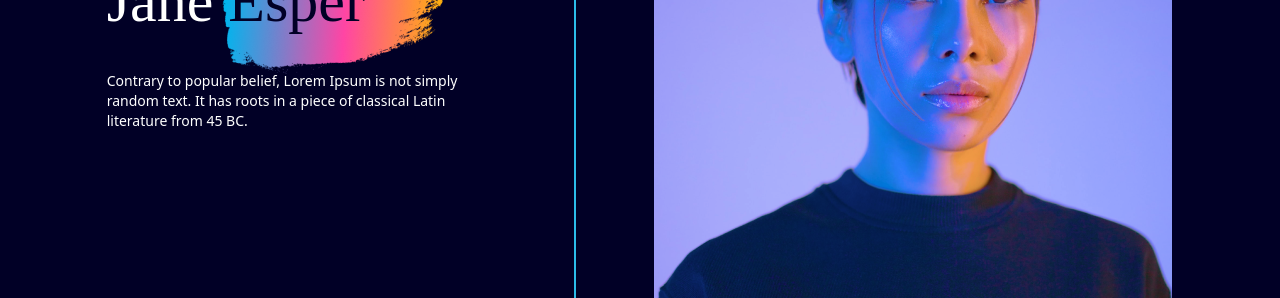
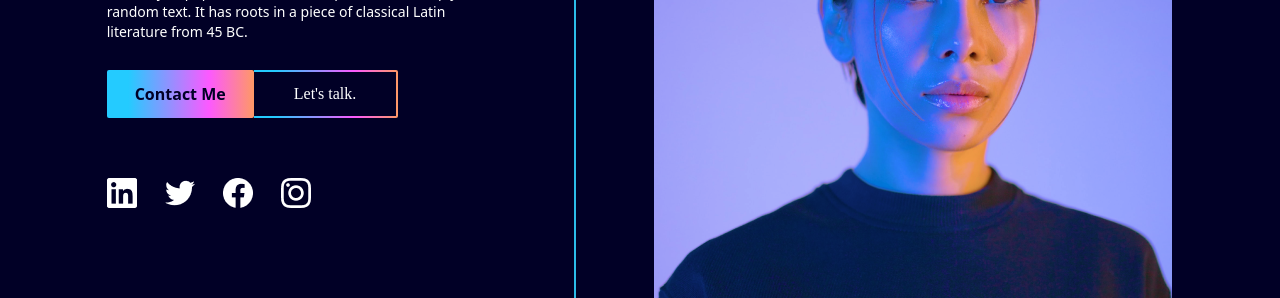
Before and after one commit to FumCode/react-portfolio-webapp, a React (Vite) app: page / in a window 1280 px wide. Shown: the part 1199-1497 px from the top of the page. Built offline with nearby package versions, Linux system fonts and the light colour scheme.

Commit message:
fix bugs. add social links

```diff
--- a/src/App.jsx
+++ b/src/App.jsx
@@ -3,6 +3,7 @@
 import Landing from './scenes/Landing'
 import useMediaQuery from "./hooks/useMediaQuery";
 import Navbar from './scenes/Navbar';
+import LineGradient from './components/LineGradient '
 
 
 function App() {
@@ -21,14 +22,20 @@
   return (
     <>
       <div className="app bg-deep-blue">
-        <Navbar isTopOfPage={isTopOfPage} selectedPage={selectedPage} setSelectedPage={setSelectedPage} />
+        <Navbar
+            isTopOfPage={isTopOfPage}
+            selectedPage={selectedPage}
+            setSelectedPage={setSelectedPage} />
       </div>
         <div className='w-5/6 mx-auto md:h-full'>
             {isAboveMediumScreens && (
-                <DotGroup selectedPage={selectedPage} setSelectedPage={setSelectedPage} />
+                <DotGroup
+                    selectedPage={selectedPage}
+                    setSelectedPage={setSelectedPage} />
             )}
             <Landing setSelectedPage />
         </div>
+        <LineGradient />
     </>
   );
 }
--- /dev/null
+++ b/src/components/SocialMediaIcons.jsx
@@ -0,0 +1,46 @@
+import React from 'react'
+import linkedinIcon from '../assets/linkedin.png'
+import TwitterIcon from '../assets/twitter.png'
+import FacebookIcon from '../assets/facebook.png'
+import InstagramIcon from '../assets/instagram.png'
+
+const SocialMediaIcons = () => {
+
+    return (
+        <div className='flex justify-center md:justify-start my-10 gap-7'>
+            <a className='hover:opacity-50 duration-500'
+            href='https://www.linkedin.com/'
+               target='_blank'
+               rel='noreferrer'
+            >
+                <img src={linkedinIcon} alt="linkidin-link"/>
+            </a>
+
+            <a className='hover:opacity-50 duration-500'
+               href='https://www.twitter.com/'
+               target='_blank'
+               rel='noreferrer'
+            >
+                <img src={TwitterIcon} alt="twitter-link"/>
+            </a>
+
+            <a className='hover:opacity-50 duration-500'
+               href='https://www.facebook.com/'
+               target='_blank'
+               rel='noreferrer'
+            >
+                <img src={FacebookIcon} alt="facebook-link"/>
+            </a>
+
+            <a className='hover:opacity-50 duration-500'
+               href='https://www.instagram.com/'
+               target='_blank'
+               rel='noreferrer'
+            >
+                <img src={InstagramIcon} alt="instagram-link"/>
+            </a>
+
+        </div>
+    )
+}
+export default SocialMediaIcons
--- a/src/scenes/Landing.jsx
+++ b/src/scenes/Landing.jsx
@@ -2,6 +2,9 @@
 import { motion } from "framer-motion";
 import AnchorLink from "react-anchor-link-smooth-scroll";
 import profileImage from '../assets/profile-image.png'
+import SocialMediaIcons from '../components/SocialMediaIcons'
+
+
 const Landing = ({setSelectedPage}) => {
     const isAboveMediaScreens = useMediaQuery('(min-width: 1060px)');
     return (
@@ -54,6 +57,51 @@
                             It has roots in a piece of classical Latin literature from 45 BC.
                         </p>
                     </motion.div>
+
+                    {/* CALL TO ACTIONS */}
+                    <motion.div
+                        className="flex mt-5 justify-center md:justify-start"
+                        initial="hidden"
+                        whileInView="visible"
+                        viewport={{ once: true, amount: 0.5 }}
+                        transition={{ delay: 0.2, duration: 0.5 }}
+                        variants={{
+                            hidden: { opacity: 0, x: -50 },
+                            visible: { opacity: 1, x: 0 },
+                        }}
+                    >
+                        <AnchorLink
+                            className="bg-gradient-rainblue text-deep-blue rounded-sm py-3 px-7 font-semibold
+              hover:bg-blue hover:text-white transition duration-500"
+                            onClick={() => setSelectedPage("contact")}
+                            href="#contact"
+                        >
+                            Contact Me
+                        </AnchorLink>
+                        <AnchorLink
+                            className="rounded-r-sm bg-gradient-rainblue py-0.5 pr-0.5"
+                            onClick={() => setSelectedPage("contact")}
+                            href="#contact"
+                        >
+                            <div className="bg-deep-blue hover:text-red transition duration-500 w-full h-full flex items-center justify-center px-10 font-playfair">
+                                Let's talk.
+                            </div>
+                        </AnchorLink>
+                    </motion.div>
+
+                    <motion.div
+                        className="flex mt-5 justify-center md:justify-start"
+                        initial="hidden"
+                        whileInView="visible"
+                        viewport={{ once: true, amount: 0.5 }}
+                        transition={{ delay: 0.4, duration: 0.5 }}
+                        variants={{
+                            hidden: { opacity: 0, x: -50 },
+                            visible: { opacity: 1, x: 0 },
+                        }}
+                    >
+                        <SocialMediaIcons />
+                    </motion.div>
                 </div>
         </section>
     )
```
